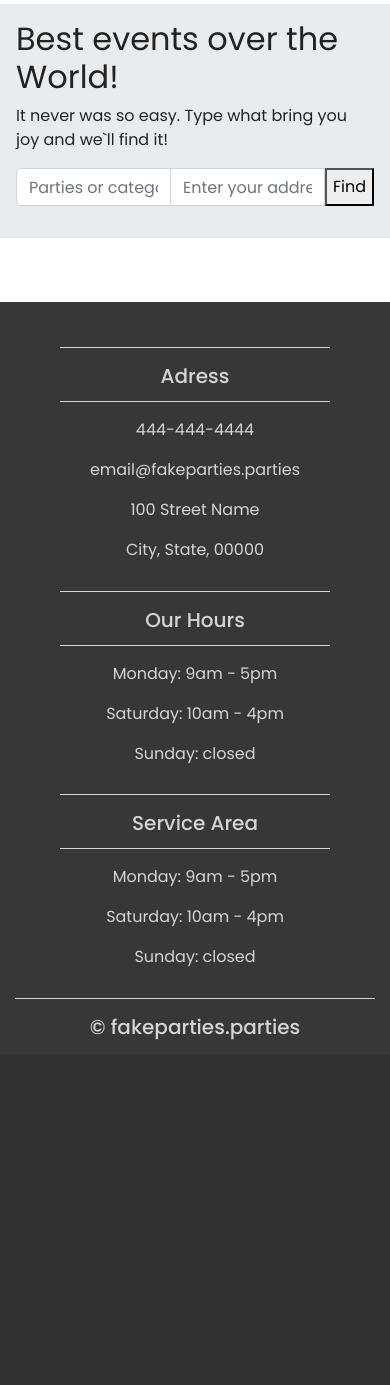
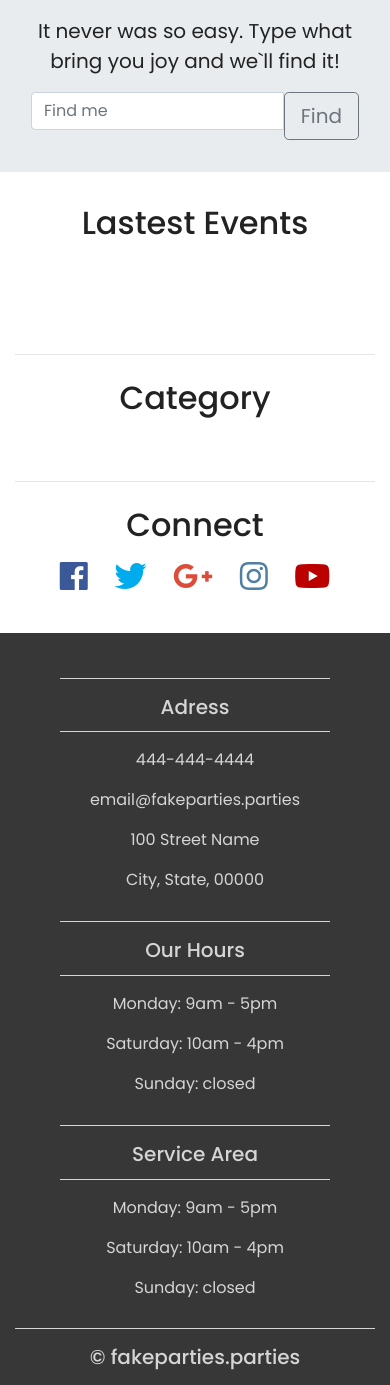
Before and after one commit to kamilkodzi/fakeParties, a Node project: template views/events/index.ejs in a window 390 px wide. Shown: the part 66-1451 px from the top of the page. Before the commit the page ends 1106 px from the top, so only its background shows below. Run offline with Node 20 templates, Linux system fonts and the light colour scheme; the template is opened without the code that fills it, so the values that code supplies are empty; some libraries are stand-ins or nearby versions.

Commit message:
alpha version of fineparties website

```diff
--- a/app.js
+++ b/app.js
@@ -13,7 +13,8 @@ const   express                 =require('express'),
         flash                   =require('connect-flash-plus'),
         session                 =require('express-session'),
         moment                  =require('moment'),
-        seedDB                  =require('./seed.js');
+        seedDB                  =require('./seed.js'),
+        cloudinary              =require('cloudinary').v2;
 
 const   indexRoutes             =require('./routes/index'),
         eventsRoutes            =require('./routes/events'),
@@ -22,7 +23,7 @@ const   indexRoutes             =require('./routes/index'),
 const   url=process.env.DATABASEURL || 'mongodb://localhost/fake7';
 
 mongoose.connect(url);
-app.locals.moment=moment;
+
 app.set("view engine","ejs");
 app.use(express.static(__dirname+"/public"));
 app.use(bodyParser.urlencoded({extended: true}));
@@ -47,6 +48,8 @@ passport.serializeUser(User.serializeUser());
 passport.deserializeUser(User.deserializeUser());
 
 app.use(function(req,res,next){
+    res.locals.moment=moment;
+    res.locals.cloudinary = cloudinary;
     res.locals.currentUser=req.user;
     res.locals.error=req.flash("error");
     res.locals.success=req.flash("success");
--- a/models/category.js
+++ b/models/category.js
@@ -2,7 +2,8 @@ const mongoose=require('mongoose');
 
 const CategorySchema= new mongoose.Schema({
       categoryName:    String,
-      imgUrl:String
+      imgUrl:String,
+      somethingAbout: String
 });
 
 module.exports=mongoose.model("Category",CategorySchema);
--- a/routes/index.js
+++ b/routes/index.js
@@ -3,6 +3,7 @@ const   express     = require('express'),
         passport    = require('passport'),
         Events      = require('../models/event'),
         Category    = require('../models/category'),
+        cloudinary  = require('cloudinary'),
         User        = require('../models/user');
 
 // Show main index page
@@ -14,7 +15,7 @@ router.get('/',(req,res)=>{
       } else{
           res.render("index",{events:topEvents,category:foundCategories});
       }
-    }).sort({_id:-1}).limit(6);
+    }).sort({_id:-1}).limit(9);
   });
 });
 
--- a/views/events/index.ejs
+++ b/views/events/index.ejs
@@ -1,51 +1,38 @@
 <% include ../partials/header %>
 
-    <div class="row d-none d-sm-block">
-        <div id="carouselSlides" class="carousel slide" data-ride="carousel">
-          <div class="carousel-inner">
-            <div class="carousel-item active" style="">
-              <img class="d-block w-100" src="img/caruselSlide/carusel1.jpg" alt="First slide">
-            </div>
-            <div class="carousel-item">
-              <img class="d-block w-100" src="img/caruselSlide/carusel2.jpg" alt="Second slide">
-            </div>
-            <div class="carousel-item">
-              <img class="d-block w-100" src="img/caruselSlide/carusel3.jpg" alt="Third slide">
-            </div>
-          </div>
-        </div>
-    </div>
-
 <div class="container-fluid">
-
-<div class="row">
-    <div class="col jumbotron jumbotron-fluid mt-1">
-      <h1 class="display-4">Best events over the World!</h1>
-      <p>It never was so easy. Type what bring you joy and we`ll find it!</p>
+<div class="row jumbotron">
+    <div class="col-xs-12 col-sm-12 col-md-9 col-lg-9 col-xl-10 mx-auto">
+      <p class="lead text-center">It never was so easy. Type what bring you joy and we`ll find it!</p>
     <div class="row">
         <form action="/show" class="col" method="GET">
         <div class="form-group">
           <div class="input-group">
-            <input type="text" class="col-md-6 col-sm-12 form-control" placeholder="Parties or categories" name="event" value="<%=field1%>">
-            <input class="form-control" id="autocomplete" placeholder="Enter your address" onfocus="geolocate()" type="text" name="location"value="<%=field2%>"></input>
-            <input type="number" class="col-md-3 form-control d-none d-sm-block" placeholder="How far we are looking" name="kmNumber" value="<%=field3%>">
-            <button class="primary">Find</button>
+            <input type="text" class="col-md-6 col-sm-12 form-control" placeholder="Find me" name="event">
+            <input class="col-md-3 form-control d-none d-sm-block" id="autocomplete" placeholder="City" onfocus="geolocate()" type="text" name="location">
+            <input type="number" class="col-md-3 form-control d-none d-sm-block" placeholder="100 km" name="kmNumber">
+            <button class=" btn btn-outline-secondary btn-lg">Find</button>
           </div>
         </div>
         </form>
     </div>
     </div>
 </div>
+</div>
 
-    <div class="row mt-3">
+ <div class="container-fluid">
+    <div class="row mt-3 text-center padding">
+      <div class="col-12 padding">
+        <h2>Lastest Events</h2>
+      </div>
         <% events.forEach(function(events){ %>
-         <div class="col-md-4 mb-2">
+         <div class="col-md-4 mb-2 mx-auto event">
            <a href="/events/<%=events._id%>">
             <div class="card bg-dark text-white">
-              <img class="card-img" src="<%= events.image %>" alt="image">
+            <%-cloudinary.image(events.cloudId, {width: 286, height: 180, crop: 'fill',quality: 80,format:'jpg',class:'card-img'})%>
               <div class="card-img-overlay">
                 <h5 class="card-title text-center font-weight-bold"><%= events.name %></h5>
-                <p class="card-text text-justify"><%= events.description.substr(0,80) %> . . .</p>
+                <p class="card-text text-justify">Event begin in <%= moment(events.dateFrom).endOf('day').fromNow() %> and they say: <span class="font-italic"><%= events.description.substr(0,80) %> . . .</span></p>
               </div>
             </div>
             </a>
@@ -54,21 +41,60 @@
     </div>
 </div>
 
+<div class="container-fluid">
+
     <div class="row mt-3">
+
+      <div class="col-12 padding text-center">
+        <hr class="my-4">
+        <h2>Category</h2>
+      </div>
         <% category.forEach(function(category){ %>
-         <div class="col-md-4 mb-2">
-
-            <div class="card bg-dark text-white">
+          <div class="col-md-4 mb-2 padding category">
+          <div class="curtain">
+          <a href="/show?event=<%=category.categoryName%>&location=&kmNumber=">
+            <div class="card bg-dark text-white text-center">
               <img class="card-img" src="<%= category.imgUrl %>" alt="image">
               <div class="card-img-overlay">
-                <h5 class="card-title text-center font-weight-bold"><%= category.categoryName %></h5>
+                <h5 class="card-title font-weight-bold"><%= category.categoryName %></h5>
+                <p class="card-text"><%= category.somethingAbout %></p>
               </div>
             </div>
-
+         </a>
+         </div>
          </div>
         <% }); %>
     </div>
+    <hr class="my-4">
 </div>
+
+<div class="container-fluid">
+<div class="row text-center padding">
+  <div class="col-12">
+    <h2>Connect</h2>
+  </div>
+  <div class="col-12 social">
+    <a href="#"><i class="fab fa-facebook"></i></a>
+    <a href="#"><i class="fab fa-twitter"></i></a>
+    <a href="#"><i class="fab fa-google-plus-g"></i></a>
+    <a href="#"><i class="fab fa-instagram"></i></a>
+    <a href="#"><i class="fab fa-youtube"></i></a>
+  </div>
+</div>
+</div>
+
+
+
+
+
+
+
+
+
+
+
+
+
 
 
 
--- a/views/events/new.ejs
+++ b/views/events/new.ejs
@@ -27,9 +27,6 @@
                     </div>
                     <div class="form-group">
                         <input class="form-control" type="date" name="dateTo" placeholder="Event ends at (day)" min="<%=moment().format("YYYY-MM-DD")%>" value="<%=moment().add(1,'days').format("YYYY-MM-DD")%>" required>
-                    </div>
-                    <div class="form-group">
-                        <input class="form-control" type="text" name="image2" placeholder="Image url">
                     </div>
                     <div class="form-group">
                         <label for="image">Image</label>
```
Also changed, not shown: public/stylesheets/main.css (+193 -6 lines), seed.js (+5 -5 lines), views/index.ejs (+27 -14 lines), public/img/category/animal.jpg (added), public/img/category/festival.jpg, public/img/category/food.jpg, public/img/category/garden.jpg, public/img/category/music.jpg, public/img/category/networking.jpg (deleted).
